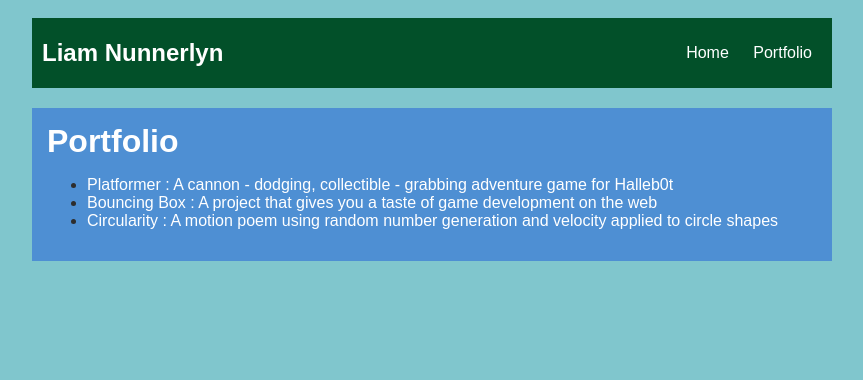
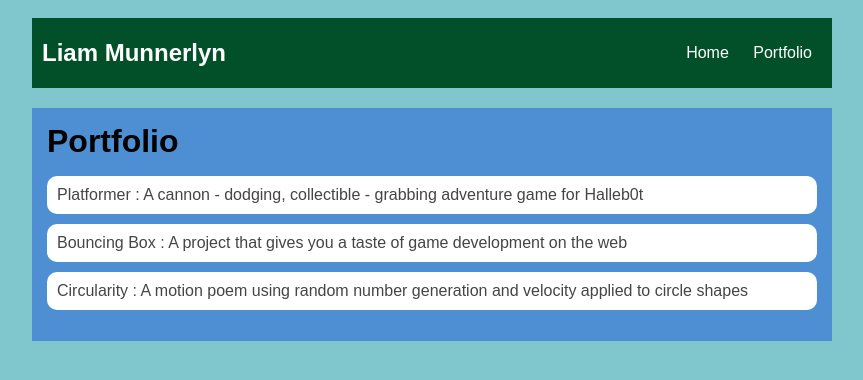
Before and after one commit to LiamMunnerlyn8499993/LiamMunnerlyn8499993.github.io, a plain HTML site: page portfolio.html in a window 1280 px wide. Shown: the whole page, without its empty margins (208-1071 px from the left). Drawn offline with Linux system fonts and the light colour scheme.

Commit message:
portfolio css

```diff
--- a/portfolio.html
+++ b/portfolio.html
@@ -7,7 +7,7 @@
     <body>
       <div id="all-contents">
         <nav>
-          <h1>Liam Nunnerlyn</h1>
+          <h1>Liam Munnerlyn</h1>
             <ul id="nav-ul">
               <li class="nav-li">
                <a class="nav-a" href="index.html">Home</a>
--- a/style.css
+++ b/style.css
@@ -62,3 +62,28 @@
    h2, h3 {
        margin: 0px;
    }
+/* portfolio styles */
+         .content h1 {
+             color: black;
+         }
+
+         #portfolio {
+             list-style-type: none;
+             padding-left: 0;
+         }
+
+         #portfolio li {
+             background: #fff;
+             padding: 10px;
+             border-radius: 10px;
+             margin-bottom: 10px;
+         }
+
+         #portfolio li:hover {
+             background: #eee;
+         }
+
+         #portfolio a {
+             text-decoration: none;
+             color: #454545;
+         }
```
Also changed, not shown: index.html (+1 -1 lines).
